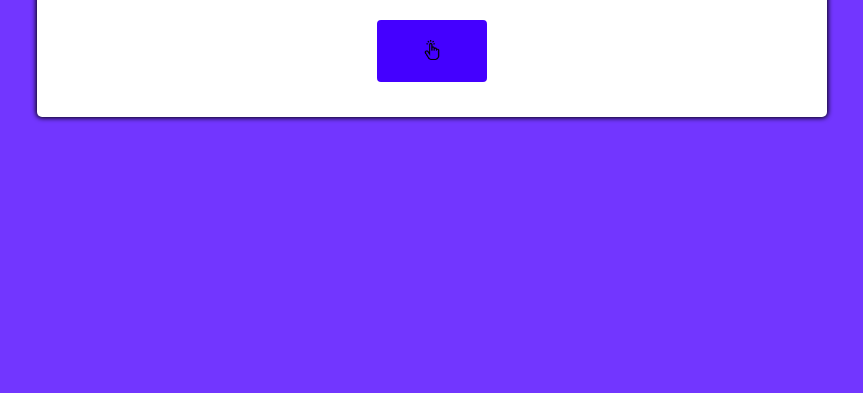
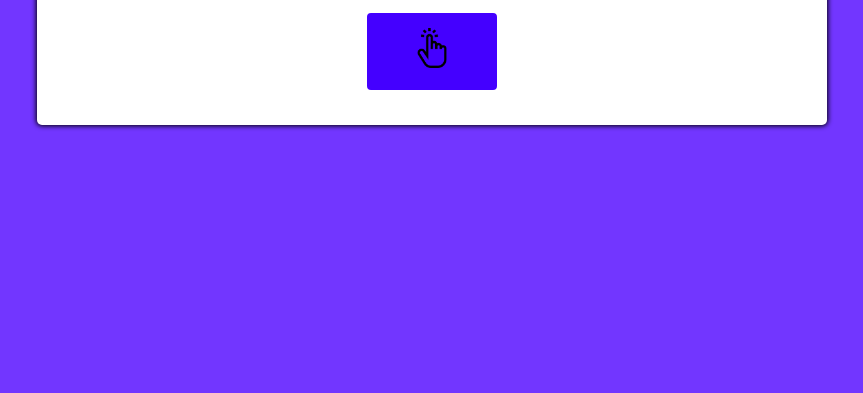
Before and after one commit to nafizjiwa/zayyanswebpagedeployedwithnetify, a plain HTML site: page index.html in a window 1280 px wide. Shown: the part 407-800 px from the top of the page, without its empty margins (208-1071 px from the left). Drawn offline with Linux system fonts and the light colour scheme; a web font is replaced by a local one.

Commit message:
Increase size of image container to 40px

```diff
--- a/style.css
+++ b/style.css
@@ -40,5 +40,6 @@ body {
 }
 
 .image-container{
-  width: 20px ;
-  height: 20px;
+  width: 40px ;
+  height: 40px;
+}
```
